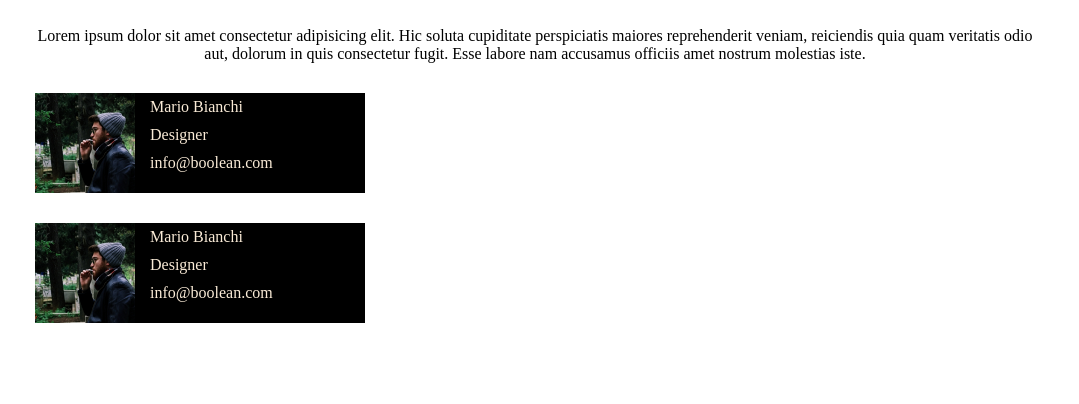
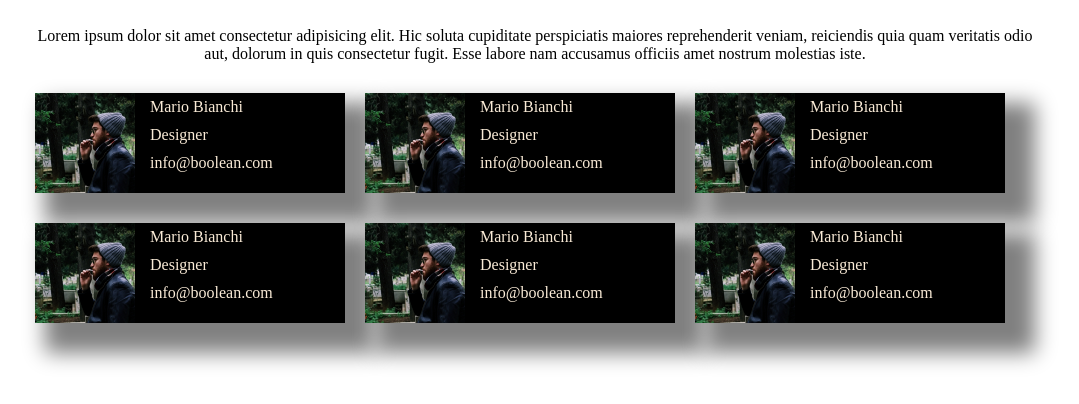
Before and after one commit to stecarraa/html-css-float-cards, a plain HTML site: page index.html in a window 1280 px wide. Shown: the part 50-454 px from the top of the page, without its empty margins (105-1184 px from the left). Drawn offline with Linux system fonts and the light colour scheme.

Commit message:
card fatte

```diff
--- a/index.html
+++ b/index.html
@@ -18,21 +18,61 @@
 </div>
 
 <div class="container">
+
+ <div class="card1">
     <img src="./img/male1.png" alt="">
     <div class="name">Mario Bianchi</div>
     <div class="occupation">Designer</div>
     <div class="mail">info@boolean.com</div>
 
-</div>
+ </div>
 
-<div class="container2">
+ <div class="card2">
     <img src="./img/male1.png" alt="">
     <div class="name">Mario Bianchi</div>
     <div class="occupation">Designer</div>
     <div class="mail">info@boolean.com</div>
 
+ </div>
 </div>
 
+<div class="container">
+
+    <div class="card1">
+       <img src="./img/male1.png" alt="">
+       <div class="name">Mario Bianchi</div>
+       <div class="occupation">Designer</div>
+       <div class="mail">info@boolean.com</div>
+
+    </div>
+
+    <div class="card2">
+       <img src="./img/male1.png" alt="">
+       <div class="name">Mario Bianchi</div>
+       <div class="occupation">Designer</div>
+       <div class="mail">info@boolean.com</div>
+
+    </div>
+   </div>
+
+   <div class="container">
+
+    <div class="card1">
+       <img src="./img/male1.png" alt="">
+       <div class="name">Mario Bianchi</div>
+       <div class="occupation">Designer</div>
+       <div class="mail">info@boolean.com</div>
+
+    </div>
+
+    <div class="card2">
+       <img src="./img/male1.png" alt="">
+       <div class="name">Mario Bianchi</div>
+       <div class="occupation">Designer</div>
+       <div class="mail">info@boolean.com</div>
+
+    </div>
+   </div>
 </body>
 
 </html>
--- a/style.css
+++ b/style.css
@@ -24,19 +24,26 @@ img{
     height: 100px;
     margin-right: 15px;
 }
+.container{
+    float: left;
+    margin-bottom: 30px;
+    margin-right: 30px;
+    width: 30%;
 
-.container{
+}
+.card1{
     background-color: black;
     height: 100px;
-    max-width: 33%;
+    width: 310px;
     margin-bottom: 30px;
+    box-shadow:20px 20px 20px 10px grey;
 }
-.container2{
+.card2{
     background-color: black;
     height: 100px;
-    max-width: 33%;
+    width: 310px;
     margin-bottom: 30px;
-
+    box-shadow:20px 20px 20px 10px grey;
 }
 
 .name{
```
